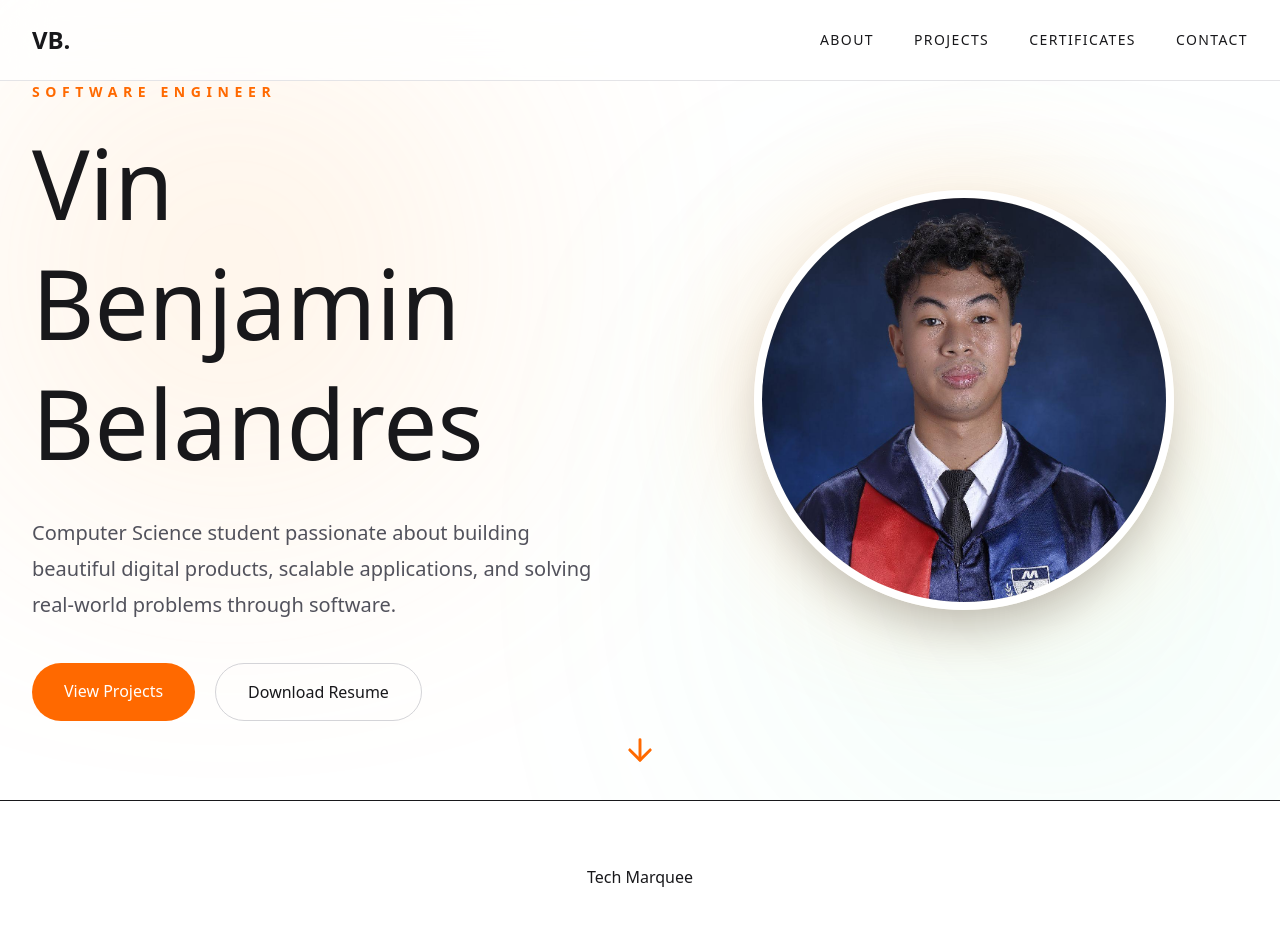
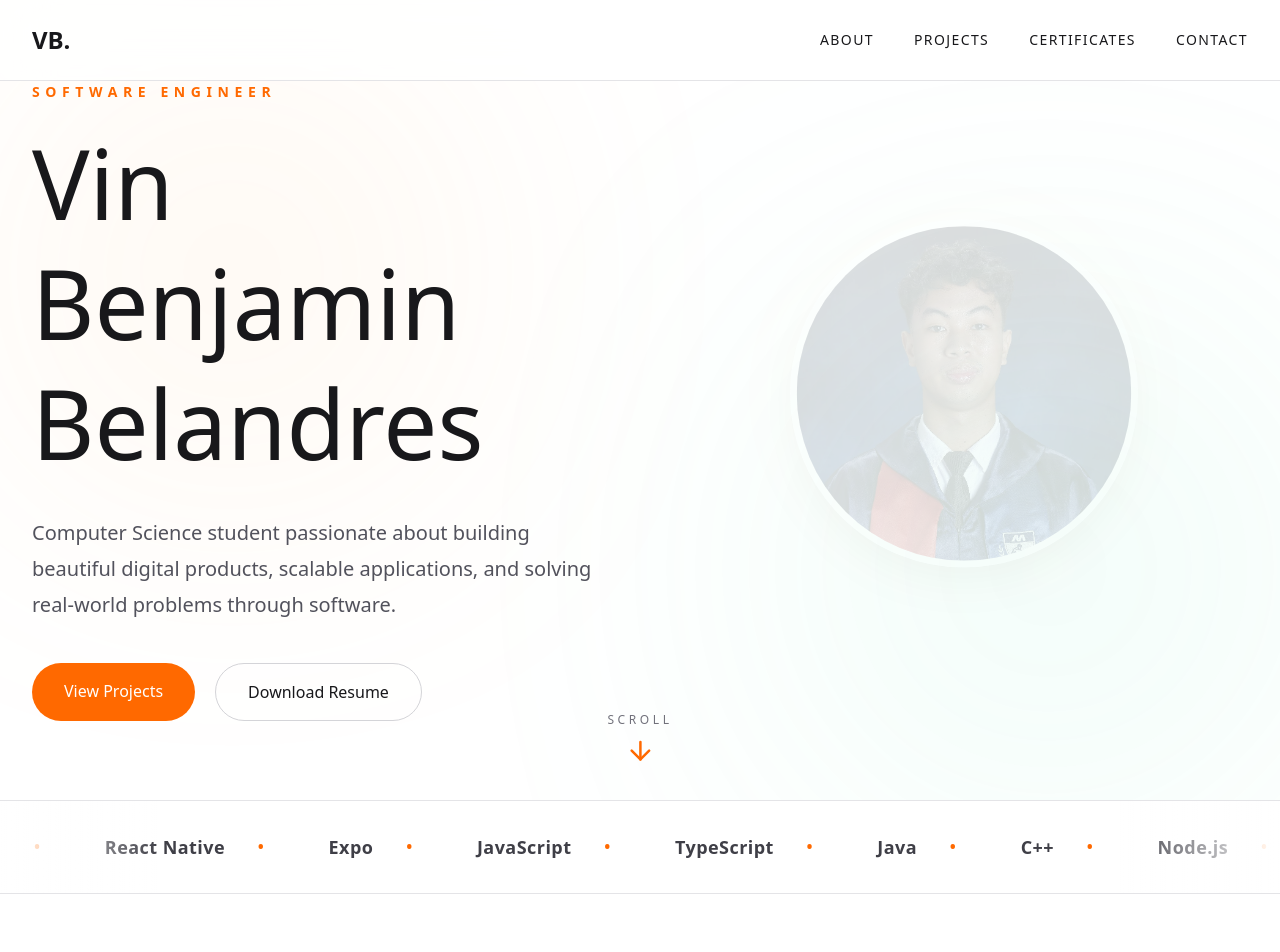
Before and after one commit to DLGAquilon/it103-fa1-portfolio, a Next.js app: page / in a window 1280 px wide. Shown: the top 952 px of the page. Built offline with nearby package versions, Linux system fonts and the light colour scheme.

Commit message:
added tech stack marquee

```diff
--- a/app/components/Hero.jsx
+++ b/app/components/Hero.jsx
@@ -9,7 +9,7 @@ export default function Hero() {
       {/* Background */}
 
       <div className="absolute inset-0">
-        <div className="absolute top-20 left-10 w-96 h-96 bg-orange-300 rounded-full blur-[150px] opacity-30" />
+        <div className="absolute top-20 left-10 w-96 h-96 bg-orange-300 rounded-full blur-[150px] opacity-15" />
 
         <div className="absolute bottom-10 right-10 w-96 h-96 bg-emerald-300 rounded-full blur-[180px] opacity-20" />
       </div>
@@ -41,14 +41,14 @@ export default function Hero() {
           <div className="flex gap-5 mt-10">
             <a
               href="#projects"
-              className="px-8 py-4 rounded-full bg-orange-500 text-white hover:scale-105 transition"
+              className="px-8 py-4 rounded-full bg-orange-500 text-white hover:-translate-y-1 hover:shadow-xl transition-all duration-300 "
             >
               View Projects
             </a>
 
             <a
               href="/resume.pdf"
-              className="px-8 py-4 rounded-full border border-zinc-300 hover:bg-zinc-100 transition"
+              className="px-8 py-4 rounded-full border border-zinc-300 hover:-translate-y-1 hover:shadow-xl transition-all duration-300 "
             >
               Download Resume
             </a>
@@ -58,13 +58,30 @@ export default function Hero() {
         {/* Right */}
 
         <motion.div
-          initial={{ opacity: 0, scale: 0.8 }}
-          animate={{ opacity: 1, scale: 1 }}
-          transition={{ duration: 1 }}
+          animate={{
+            y: [0, -12, 0],
+          }}
+          transition={{
+            duration: 5,
+
+            repeat: Infinity,
+
+            ease: "easeInOut",
+          }}
+          initial={{
+            opacity: 0,
+
+            scale: 0.8,
+          }}
+          whileInView={{
+            opacity: 1,
+
+            scale: 1,
+          }}
           className="flex justify-center"
         >
           <div className="relative">
-            <div className="absolute inset-0 rounded-full bg-orange-300 blur-3xl opacity-30" />
+            <div className="absolute inset-0 rounded-full bg-orange-300 blur-3xl opacity-15" />
 
             <img
               src="/images/formal-image.jpg"
@@ -79,10 +96,18 @@ export default function Hero() {
 
       <motion.div
         animate={{ y: [0, 12, 0] }}
-        transition={{ repeat: Infinity, duration: 2 }}
+        transition={{
+          repeat: Infinity,
+
+          duration: 2,
+        }}
         className="absolute bottom-10 left-1/2 -translate-x-1/2"
       >
-        <ArrowDown className="text-orange-500" size={35} />
+        <p className="text-xs uppercase tracking-[.3em] text-zinc-500 mb-2 text-center">
+          Scroll
+        </p>
+
+        <ArrowDown className="mx-auto text-orange-500" size={30} />
       </motion.div>
     </section>
   );
--- a/app/components/Navbar.jsx
+++ b/app/components/Navbar.jsx
@@ -7,19 +7,31 @@ export default function Navbar() {
         <h1 className="font-serif text-2xl font-bold">VB.</h1>
 
         <nav className="hidden md:flex gap-10 text-sm uppercase tracking-widest">
-          <a href="#about" className="hover:text-orange-500 transition">
+          <a
+            href="#about"
+            className=" relative after:absolute after:left-0 after:-bottom-2 after:h-[2px] after:w-0 after:bg-orange-500 after:transition-all hover:after:w-full "
+          >
             About
           </a>
 
-          <a href="#projects" className="hover:text-orange-500 transition">
+          <a
+            href="#projects"
+            className=" relative after:absolute after:left-0 after:-bottom-2 after:h-[2px] after:w-0 after:bg-orange-500 after:transition-all hover:after:w-full "
+          >
             Projects
           </a>
 
-          <a href="#certificates" className="hover:text-orange-500 transition">
+          <a
+            href="#certificates"
+            className=" relative after:absolute after:left-0 after:-bottom-2 after:h-[2px] after:w-0 after:bg-orange-500 after:transition-all hover:after:w-full "
+          >
             Certificates
           </a>
 
-          <a href="#contact" className="hover:text-orange-500 transition">
+          <a
+            href="#contact"
+            className=" relative after:absolute after:left-0 after:-bottom-2 after:h-[2px] after:w-0 after:bg-orange-500 after:transition-all hover:after:w-full "
+          >
             Contact
           </a>
         </nav>
--- a/app/components/TechMarquee.jsx
+++ b/app/components/TechMarquee.jsx
@@ -1,9 +1,30 @@
+"use client";
+
+import Marquee from "react-fast-marquee";
+import technologies from "../data/technologies";
+
 export default function TechMarquee() {
-    return (
-        <section className="py-16 border-y">
-            <div className="text-center">
-                Tech Marquee
-            </div>
-        </section>
-    );
+  return (
+    <section className="relative overflow-hidden border-y border-zinc-200 bg-white py-8">
+      {/* Left Fade */}
+
+      <div className="pointer-events-none absolute left-0 top-0 z-10 h-full w-40 bg-gradient-to-r from-white to-transparent" />
+
+      {/* Right Fade */}
+
+      <div className="pointer-events-none absolute right-0 top-0 z-10 h-full w-40 bg-gradient-to-l from-white to-transparent" />
+
+      <Marquee speed={40} gradient={false} pauseOnHover>
+        {technologies.map((tech, index) => (
+          <div key={index} className="mx-8 flex items-center">
+            <span className="text-zinc-700 text-lg font-semibold tracking-wide hover:text-orange-500 transition">
+              {tech}
+            </span>
+
+            <span className="ml-8 text-orange-500 text-xl">•</span>
+          </div>
+        ))}
+      </Marquee>
+    </section>
+  );
 }
--- /dev/null
+++ b/app/data/technologies.js
@@ -0,0 +1,22 @@
+const technologies = [
+  "React",
+  "Next.js",
+  "React Native",
+  "Expo",
+  "JavaScript",
+  "TypeScript",
+  "Java",
+  "C++",
+  "Node.js",
+  "Supabase",
+  "Firebase",
+  "Tailwind CSS",
+  "Git",
+  "REST API",
+  "PostgreSQL",
+  "Figma",
+  "AI Integration",
+  "UI / UX",
+];
+
+export default technologies;
--- a/package.json
+++ b/package.json
@@ -13,7 +13,8 @@
     "lucide-react": "^0.562.0",
     "next": "16.1.4",
     "react": "19.2.3",
-    "react-dom": "19.2.3"
+    "react-dom": "19.2.3",
+    "react-fast-marquee": "^1.6.5"
   },
   "devDependencies": {
     "@tailwindcss/postcss": "^4",
```
Also changed, not shown: 1 other file (tests, documents, lock files or other folders).
